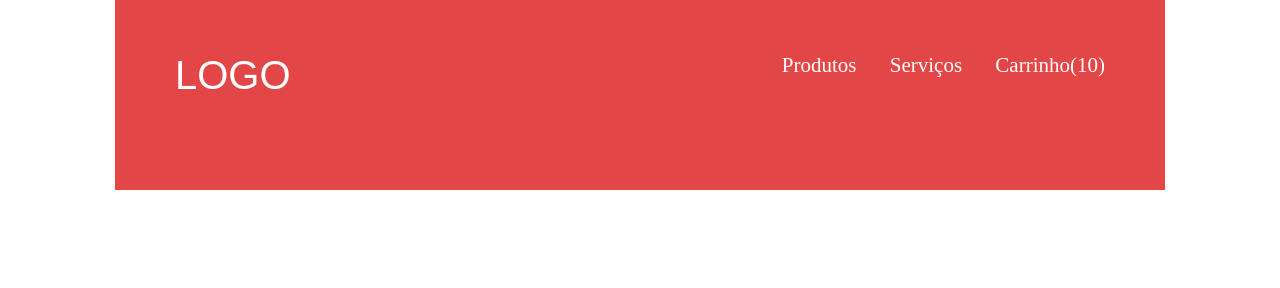
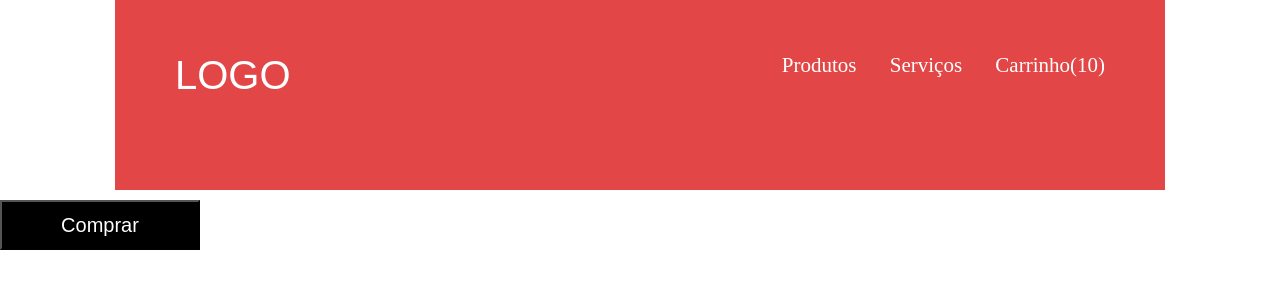
Before and after one commit to MellonFive/loja-fone2, a plain HTML site: page index.html in a window 1280 px wide. Drawn offline with Linux system fonts and the light colour scheme.

Commit message:
Desafio intermediário da aula 003

```diff
--- a/header.css
+++ b/header.css
@@ -23,3 +23,12 @@ a {
     color: inherit;
     padding-left: 28px;
 }
+
+button {
+    margin-top: 10px;
+    font-size: 20px;
+    background-color: black;
+    color: #fff;
+    width: 200px;
+    height: 50px;
+}
--- a/index.html
+++ b/index.html
@@ -19,5 +19,7 @@
             <a href="http://collabcode.training">Carrinho(10)</a>
         </nav>
     </header>
+
+    <button>Comprar</button>
 </body>
 </html>
```
